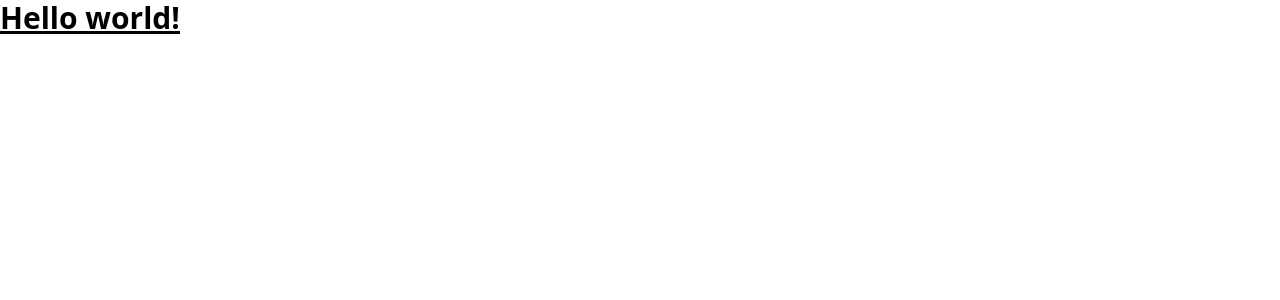
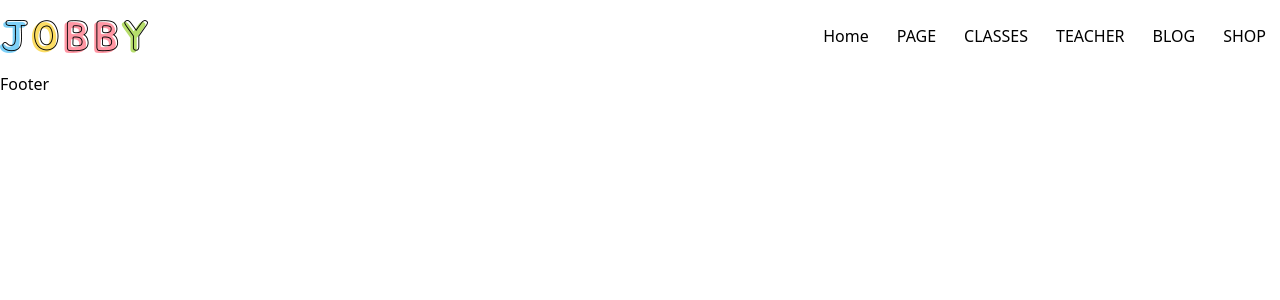
Before and after one commit to naimur202164-rony/Baby-Sitter-React-App, a React (Create React App) app in the folder fontend/: page / in a window 1280 px wide. Shown: the top 300 px of the page. Built offline with nearby package versions, Linux system fonts and the light colour scheme.

Commit message:
header added

```diff
--- a/fontend/package.json
+++ b/fontend/package.json
@@ -6,8 +6,10 @@
     "@testing-library/jest-dom": "^5.14.1",
     "@testing-library/react": "^13.0.0",
     "@testing-library/user-event": "^13.2.1",
+    "axios": "^0.27.2",
     "react": "^18.2.0",
     "react-dom": "^18.2.0",
+    "react-router-dom": "6",
     "react-scripts": "5.0.1",
     "web-vitals": "^2.1.0"
   },
--- a/fontend/public/index.html
+++ b/fontend/public/index.html
@@ -24,7 +24,7 @@
       work correctly both with client-side routing and a non-root public URL.
       Learn how to configure a non-root public URL by running `npm run build`.
     -->
-    <title>React App</title>
+    <title>Baby Sitter</title>
   </head>
   <body>
     <noscript>You need to enable JavaScript to run this app.</noscript>
--- a/fontend/src/App.js
+++ b/fontend/src/App.js
@@ -1,10 +1,9 @@
+import Home from "./pages/Home/Home/Home";
 
 function App() {
   return (
     <div >
-      <h1 className="text-3xl font-bold underline">
-      Hello world!
-    </h1>
+    <Home/>
     </div>
   );
 }
--- /dev/null
+++ b/fontend/src/pages/Home/Footer/Footer.jsx
@@ -0,0 +1,7 @@
+import React from 'react'
+
+export default function Footer() {
+  return (
+    <div>Footer</div>
+  )
+}
--- /dev/null
+++ b/fontend/src/pages/Home/Header/Header.jsx
@@ -0,0 +1,54 @@
+import React from "react";
+import logo from "../../../assets/logo.png";
+import "./Header";
+export default function Header() {
+  return (
+    <div className="container mx-auto">
+      <div className="header_content flex justify-between items-center">
+        <div className="logo">
+          <a href="/#">
+            <img
+              className="h-auto max-w-full align-middle"
+              src={logo}
+              alt="logo"
+            />
+          </a>
+        </div>
+        <nav className="header-navbar">
+          <ul className="list-unstyled flex">
+            <li className="header-navbar_item has-sub">
+              <a className="inline-block py-6 px-2.5" href="#/home">
+                <span className="hover:text-amber-50 hover:bg-rose-400 p-1 rounded">Home</span>
+              </a>
+            </li>
+            <li className="header-navbar_item has-sub">
+              <a className="inline-block py-6 px-2.5" href="#/home">
+                <span className="hover:text-amber-50 hover:bg-rose-400 p-1 rounded">PAGE</span>
+              </a>
+            </li>
+            <li className="header-navbar_item has-sub">
+              <a className="inline-block py-6 px-2.5" href="#/home">
+                <span className="hover:text-amber-50 hover:bg-rose-400 p-1 rounded">CLASSES</span>
+              </a>
+            </li>
+            <li className="header-navbar_item has-sub">
+              <a className="inline-block py-6 px-2.5" href="#/home">
+                <span className="hover:text-amber-50 hover:bg-rose-400  p-1 rounded	">TEACHER</span>
+              </a>
+            </li>
+            <li className="header-navbar_item has-sub">
+              <a className="inline-block py-6 px-2.5" href="#/home">
+                <span className="hover:text-amber-50 hover:bg-rose-400 p-1 rounded">BLOG</span>
+              </a>
+            </li>
+            <li className="header-navbar_item has-sub">
+              <a className="inline-block py-6 px-2.5" href="#/home">
+                <span className="hover:text-amber-50 hover:bg-rose-400 p-1   rounded">SHOP</span>
+              </a>
+            </li>
+          </ul>
+        </nav>
+      </div>
+    </div>
+  );
+}
--- /dev/null
+++ b/fontend/src/pages/Home/Home/Home.jsx
@@ -0,0 +1,12 @@
+import React from 'react'
+import Footer from '../Footer/Footer'
+import Header from '../Header/Header'
+
+export default function Home() {
+  return (
+    <div>
+        <Header/>
+        <Footer/>
+    </div>
+  )
+}
```
Also changed, not shown: fontend/src/assets/logo.png (added), fontend/src/pages/Home/Footer/Footer.css (added), fontend/src/pages/Home/Header/Header.css (added), 1 other file (tests, documents, lock files or other folders).
